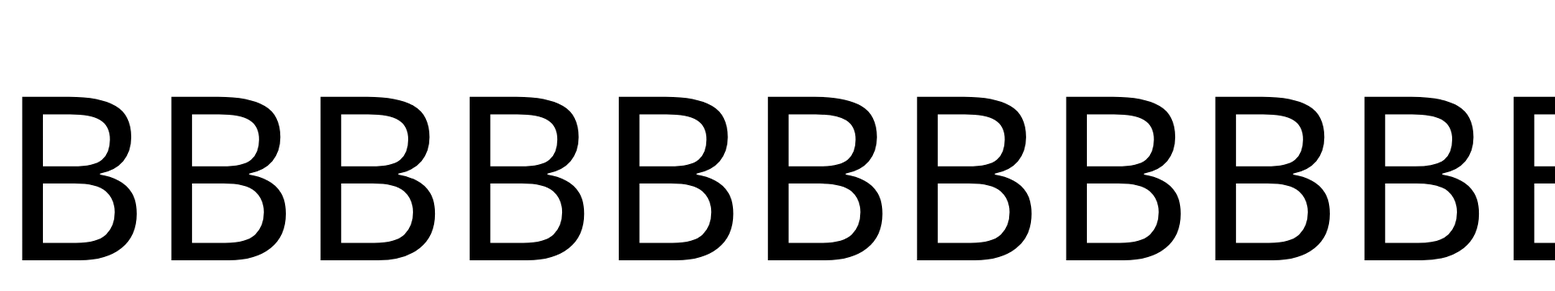
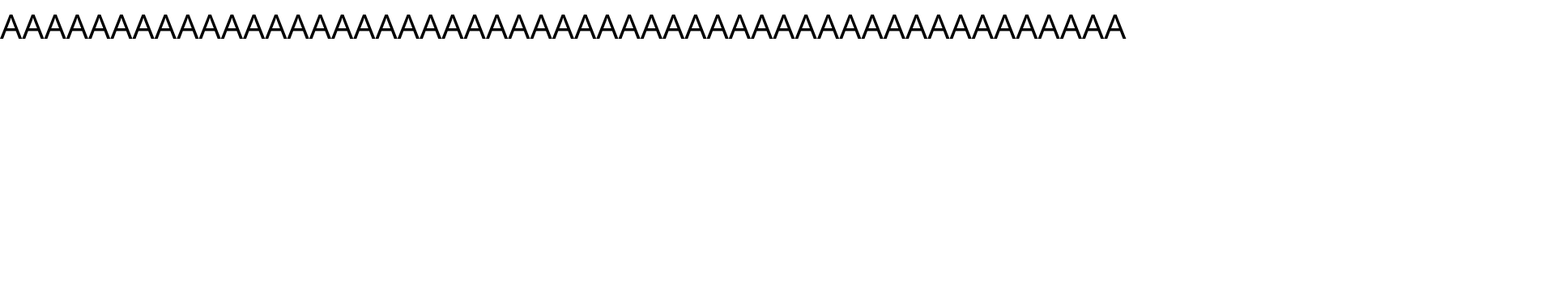
Before and after one commit to TheBearodactyl/bearodactyl.dev, a Nuxt app: page / in a window 1280 px wide. Shown: the top 360 px of the page at 81% size, 1920 px wide, since content can reach past the window. Built offline with nearby package versions, Linux system fonts and the light colour scheme.

Commit message:
AAAAAAAAAAAAAAAAAAAAAA

```diff
--- a/app.vue
+++ b/app.vue
@@ -1,23 +1,44 @@
 <template>
   <div class="container">
-    <h1 class="animate-text-grow">
-      BBBBBBBBBBBBBBBBBBBBBBBBBBBBBB
+    <h1 class="animate-text">
+      AAAAAAAAAAAAAAAAAAAAAAAAAAAAAAAAAAAAAAAAAAAAAAAAAAA
     </h1>
+    <audio controls autoplay preload="auto" playsinline :src="aaaaaaUrl" style="display: none;"></audio>
   </div>
 </template>
+
+<script setup>
+import { onMounted } from 'vue';
+
+const aaaaaaUrl = 'https://www.myinstants.com/media/sounds/ahhhh-song.mp3'
+const audioPlayer = ref(null)
+
+
+onMounted(() => {
+  if (audioPlayer.value) {
+    audioPlayer.value.play()
+      .then(() => {
+        audioPlayer.value.muted = false
+      })
+      .catch("console.error")
+  }
+})
+</script>
 
 <style>
 @keyframes textGrow {
   from {
     font-size: 1rem;
+    color: black;
   }
 
   to {
-    font-size: 5000rem;
+    font-size: 500rem;
+    color: pink;
   }
 }
 
-.animate-text-grow {
+.animate-text {
   animation: textGrow 120s ease-in-out forwards;
 }
 </style>
```
